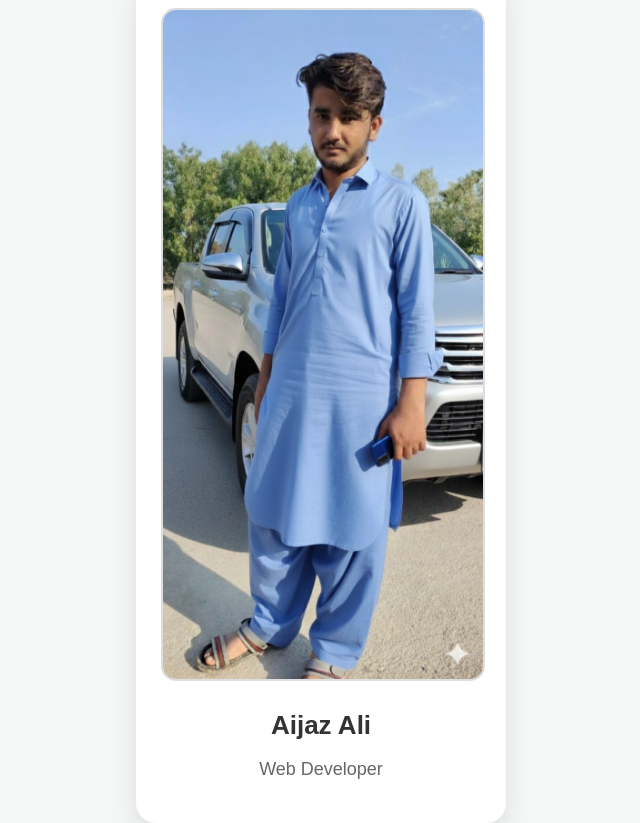
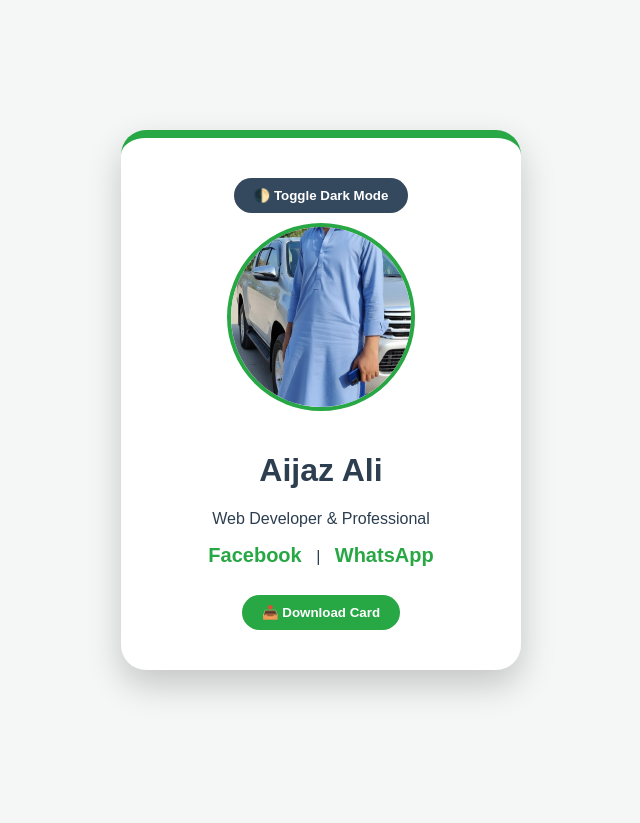
Before and after one commit to aijazmagsi197-maker/My-card-, a plain HTML site: page index.html in a window 1280 px wide. Shown: the whole page, without its empty margins (319-959 px from the left). After the commit the page ends 800 px from the top, so only its background shows below. Drawn offline with Linux system fonts and the light colour scheme.

Commit message:
Update index.html

```diff
--- a/index.html
+++ b/index.html
@@ -3,20 +3,43 @@
 <head>
     <meta charset="UTF-8">
     <meta name="viewport" content="width=device-width, initial-scale=1.0">
-    <title>Aijaz Ali Card</title>
+    <title>Aijaz Ali - Professional Card</title>
     <style>
-        body { font-family: Arial, sans-serif; background-color: #f4f7f6; display: flex; justify-content: center; align-items: center; height: 100vh; margin: 0; }
-        .card { background: white; padding: 25px; border-radius: 20px; text-align: center; width: 320px; box-shadow: 0 10px 25px rgba(0,0,0,0.1); border-top: 6px solid #28a745; }
-        .profile-img { width: 100%; border-radius: 15px; margin-bottom: 15px; border: 2px solid #ddd; }
-        h1 { font-size: 26px; color: #333; margin: 10px 0; }
-        p { color: #666; font-size: 18px; }
+        :root { --bg: #f4f7f6; --card-bg: #ffffff; --text: #2c3e50; --primary: #28a745; }
+        .dark-mode { --bg: #1a1a1a; --card-bg: #2d2d2d; --text: #ffffff; --primary: #4ade80; }
+
+        body { font-family: 'Arial', sans-serif; background-color: var(--bg); color: var(--text); display: flex; justify-content: center; align-items: center; min-height: 100vh; margin: 0; transition: 0.3s; }
+        .card { background: var(--card-bg); padding: 30px; border-radius: 25px; box-shadow: 0 15px 35px rgba(0,0,0,0.2); text-align: center; width: 340px; border-top: 8px solid var(--primary); }
+        .profile-img { width: 180px; height: 180px; border-radius: 50%; border: 4px solid var(--primary); object-fit: cover; margin-bottom: 15px; }
+
+        .btn { display: inline-block; padding: 10px 20px; margin: 10px 5px; border-radius: 50px; text-decoration: none; font-weight: bold; cursor: pointer; transition: 0.3s; border: none; }
+        .btn-download { background: var(--primary); color: white; }
+        .btn-dark { background: #34495e; color: white; }
+        .social-links a { color: var(--primary); margin: 0 10px; font-size: 20px; text-decoration: none; font-weight: bold; }
     </style>
 </head>
 <body>
-    <div class="card">
-        <img src="1770427075814.png" alt="Aijaz Ali" class="profile-img">
-        <h1>Aijaz Ali</h1>
-        <p>Web Developer</p>
+
+<div class="card">
+    <button class="btn btn-dark" onclick="toggleDark()">🌓 Toggle Dark Mode</button>
+    <br>
+    <img src="1770427075814.png" alt="Aijaz Ali" class="profile-img">
+    <h1>Aijaz Ali</h1>
+    <p>Web Developer & Professional</p>
+
+    <div class="social-links">
+        <a href="#">Facebook</a> | <a href="https://wa.me/923162813659">WhatsApp</a>
     </div>
+
+    <br>
+    <button class="btn btn-download" onclick="window.print()">📥 Download Card</button>
+</div>
+
+<script>
+    function toggleDark() {
+        document.body.classList.toggle('dark-mode');
+    }
+</script>
+
 </body>
 </html>
```
